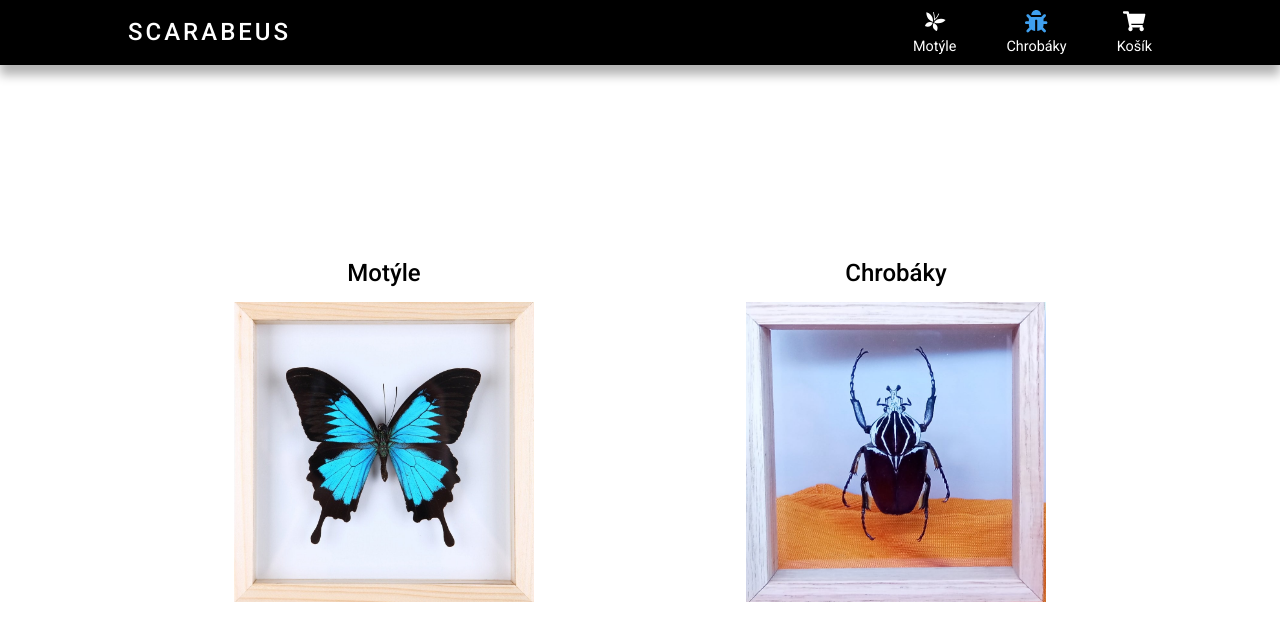
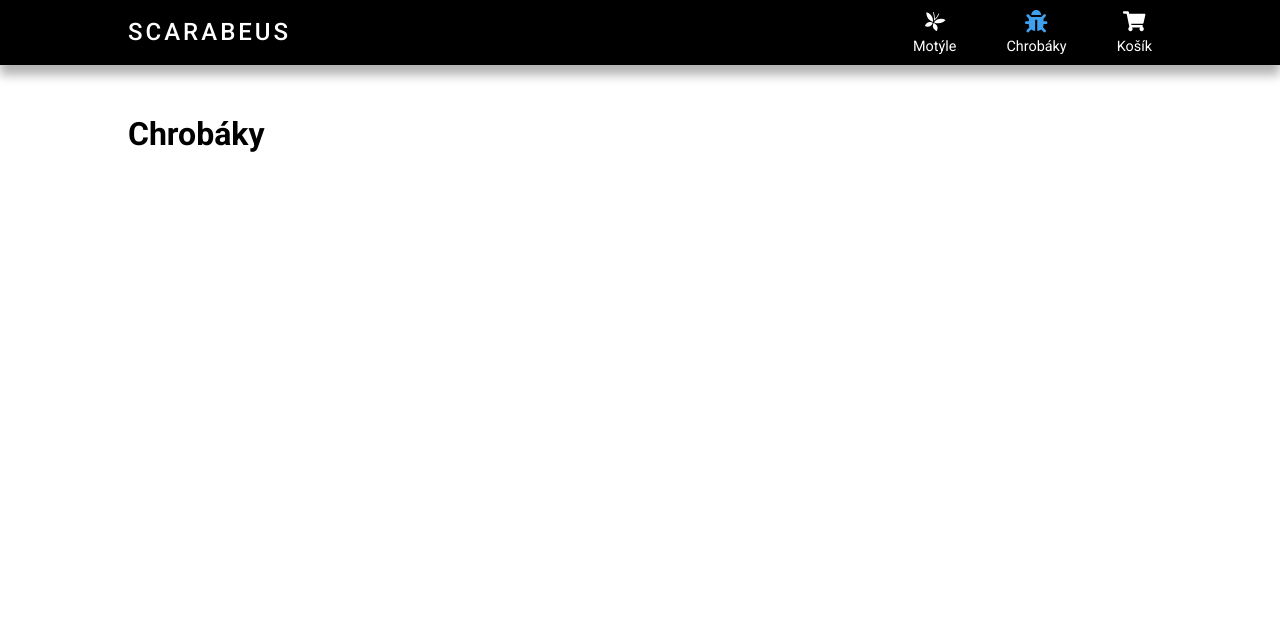
Before and after one commit to MarianKmotorka/Scarab-shop, a React (Create React App) app: page /bugs in a window 1280 px wide. Shown: the top 640 px of the page. Built offline with nearby package versions, Linux system fonts and the light colour scheme.

Commit message:
Empty pages

```diff
--- a/public/index.html
+++ b/public/index.html
@@ -11,7 +11,7 @@
       href="https://fonts.googleapis.com/css2?family=Roboto:wght@100;300;400;500;700&display=swap"
       rel="stylesheet"
     />
-    <title>Scarab shop</title>
+    <title>Scarabeus</title>
   </head>
   <body>
     <noscript>You need to enable JavaScript to run this app.</noscript>
--- a/src/components/Container.tsx
+++ b/src/components/Container.tsx
@@ -1,5 +1,5 @@
 import styled from 'styled-components'
-import { SM, MD } from '../utils/theme'
+import { MD } from '../utils/theme'
 
 export const Container = styled.div`
   width: 100%;
@@ -9,8 +9,4 @@ export const Container = styled.div`
   @media screen and (max-width: ${MD}px) {
     max-width: 90%;
   }
-
-  @media screen and (max-width: ${SM}px) {
-    max-width: 100%;
-  }
 `
--- a/src/components/Navbar/Navbar.styled.tsx
+++ b/src/components/Navbar/Navbar.styled.tsx
@@ -33,7 +33,6 @@ export const Logo = styled.h1`
   cursor: pointer;
 
   @media screen and (max-width: ${SM}px) {
-    margin-left: 15px;
     font-size: 1.2rem;
   }
 `
@@ -41,7 +40,6 @@ export const Logo = styled.h1`
 export const MenuButton = styled.div`
   color: ${({ theme }) => theme.primary};
   font-size: 1.8rem;
-  margin-right: 20px;
   cursor: pointer;
   display: grid;
   place-items: center;
--- /dev/null
+++ b/src/components/PageTitle.tsx
@@ -0,0 +1,5 @@
+import styled from 'styled-components'
+
+export const PageTitle = styled.h1`
+  margin-top: 50px;
+`
--- a/src/pages/App/App.styled.tsx
+++ b/src/pages/App/App.styled.tsx
@@ -9,12 +9,12 @@ export const GlobalStyles = createGlobalStyle`
     font-family: 'Roboto', sans-serif;
 }
 
-body{
-    height:100vh;
-    overflow:auto;
-    background-color:${({ theme }) => theme.white};
+#root{
+  height:100vh;
+  overflow:auto;
+  background-color:${({ theme }) => theme.white};
 
-    ::-webkit-scrollbar {
+  ::-webkit-scrollbar {
     width: 10px;
     background: transparent;
     }
@@ -24,7 +24,7 @@ body{
     }
 
     ::-webkit-scrollbar-track {
-    background: transparent;
+    background: ${({ theme }) => theme.white3};
     border-radius: 5px;
   }
 
--- a/src/pages/App/App.tsx
+++ b/src/pages/App/App.tsx
@@ -1,19 +1,25 @@
 import { Route, Switch } from 'react-router-dom'
+
+import Bugs from '../Bugs/Bugs'
+import Home from '../Home/Home'
 import Navbar from '../../components/Navbar/Navbar'
-import Home from '../Home/Home'
+import Butterflies from '../Butterflies/Butterflies'
+
 import { GlobalStyles } from './App.styled'
 
 const App = () => {
   return (
-    <div style={{ height: '100vh' }}>
+    <>
       <GlobalStyles />
 
       <Navbar />
 
       <Switch>
+        <Route path='/butterflies' exact component={Butterflies} />
+        <Route path='/bugs' exact component={Bugs} />
         <Route path='/' component={Home} />
       </Switch>
-    </div>
+    </>
   )
 }
 
--- /dev/null
+++ b/src/pages/Bugs/Bugs.styled.tsx
@@ -0,0 +1,3 @@
+import styled from 'styled-components'
+
+export const Wrapper = styled.div``
--- /dev/null
+++ b/src/pages/Bugs/Bugs.tsx
@@ -0,0 +1,15 @@
+import { Container } from '../../components/Container'
+import { PageTitle } from '../../components/PageTitle'
+import { Wrapper } from './Bugs.styled'
+
+const Bugs = () => {
+  return (
+    <Wrapper>
+      <Container>
+        <PageTitle>Chrobáky</PageTitle>
+      </Container>
+    </Wrapper>
+  )
+}
+
+export default Bugs
--- /dev/null
+++ b/src/pages/Butterflies/Butterflies.styled.tsx
@@ -0,0 +1,3 @@
+import styled from 'styled-components'
+
+export const Wrapper = styled.div``
--- /dev/null
+++ b/src/pages/Butterflies/Butterflies.tsx
@@ -0,0 +1,15 @@
+import { Container } from '../../components/Container'
+import { PageTitle } from '../../components/PageTitle'
+import { Wrapper } from './Butterflies.styled'
+
+const Butterflies = () => {
+  return (
+    <Wrapper>
+      <Container>
+        <PageTitle>Motýle</PageTitle>
+      </Container>
+    </Wrapper>
+  )
+}
+
+export default Butterflies
```
